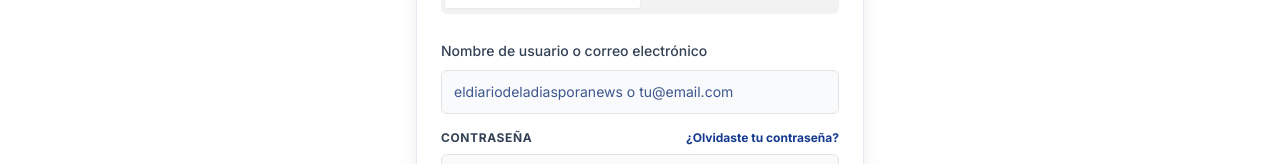
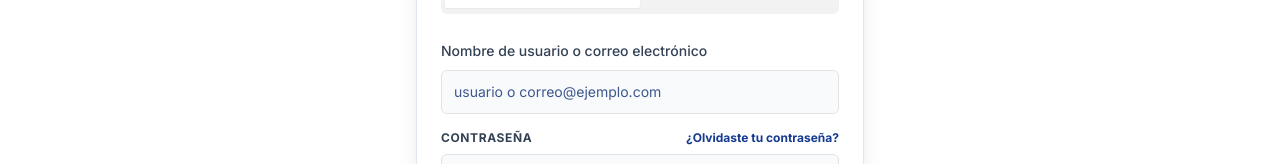
Before and after one commit to vociferaloagencia-create/el-diario-de-la-diaspora, a Next.js app: page /login in a window 1280 px wide. Shown: the part 227-391 px from the top of the page. Built offline with nearby package versions, Linux system fonts and the light colour scheme; no server answers.

Commit message:
fix(security): neutralizar placeholder de login por texto generico

```diff
--- a/src/app/login/page.tsx
+++ b/src/app/login/page.tsx
@@ -191,7 +191,7 @@ function LoginContent() {
                     <FormItem>
                       <FormLabel className="text-sm font-medium text-slate-700 dark:text-slate-300">Nombre de usuario o correo electrónico</FormLabel>
                       <FormControl>
-                        <Input type="text" placeholder="eldiariodeladiasporanews o tu@email.com" {...field} className="h-11 text-sm bg-slate-50 dark:bg-slate-900/50" />
+                        <Input type="text" placeholder="usuario o correo@ejemplo.com" {...field} className="h-11 text-sm bg-slate-50 dark:bg-slate-900/50" />
                       </FormControl>
                       <FormMessage />
                     </FormItem>
```
